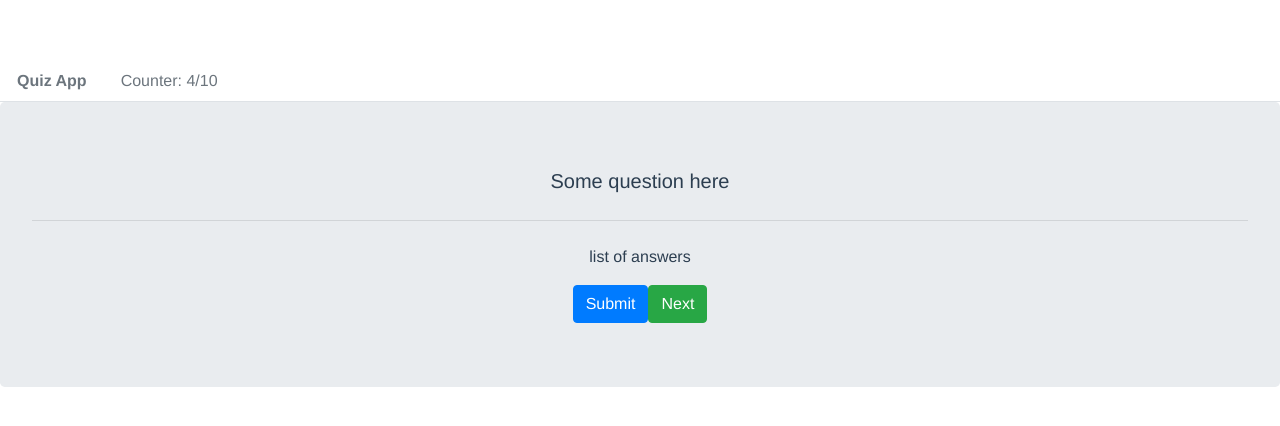
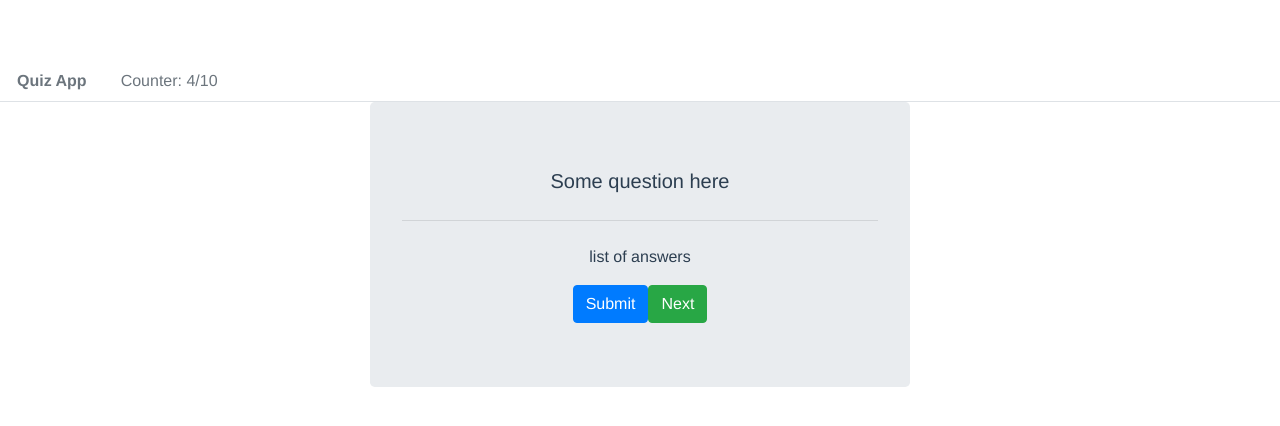
Before and after one commit to rayhan-mursalin/Quiz, a Vue app: page / in a window 1280 px wide. Shown: the top 426 px of the page. Built offline with nearby package versions, Linux system fonts and the light colour scheme.

Commit message:
Update question box style

```diff
--- a/src/App.vue
+++ b/src/App.vue
@@ -1,7 +1,13 @@
 <template>
 	<div id="app">
 		<Header />
-		<QuestionBox />
+		<b-container class="bv-example-row">
+      <b-row>
+        <b-col sm="6" offset="3">
+          <QuestionBox/>
+        </b-col>
+      </b-row>
+    </b-container>
 	</div>
 </template>
 
@@ -14,7 +20,7 @@ export default {
 	components: {
 		Header,
 		QuestionBox
-	}
+	},
 }
 </script>
 
```
